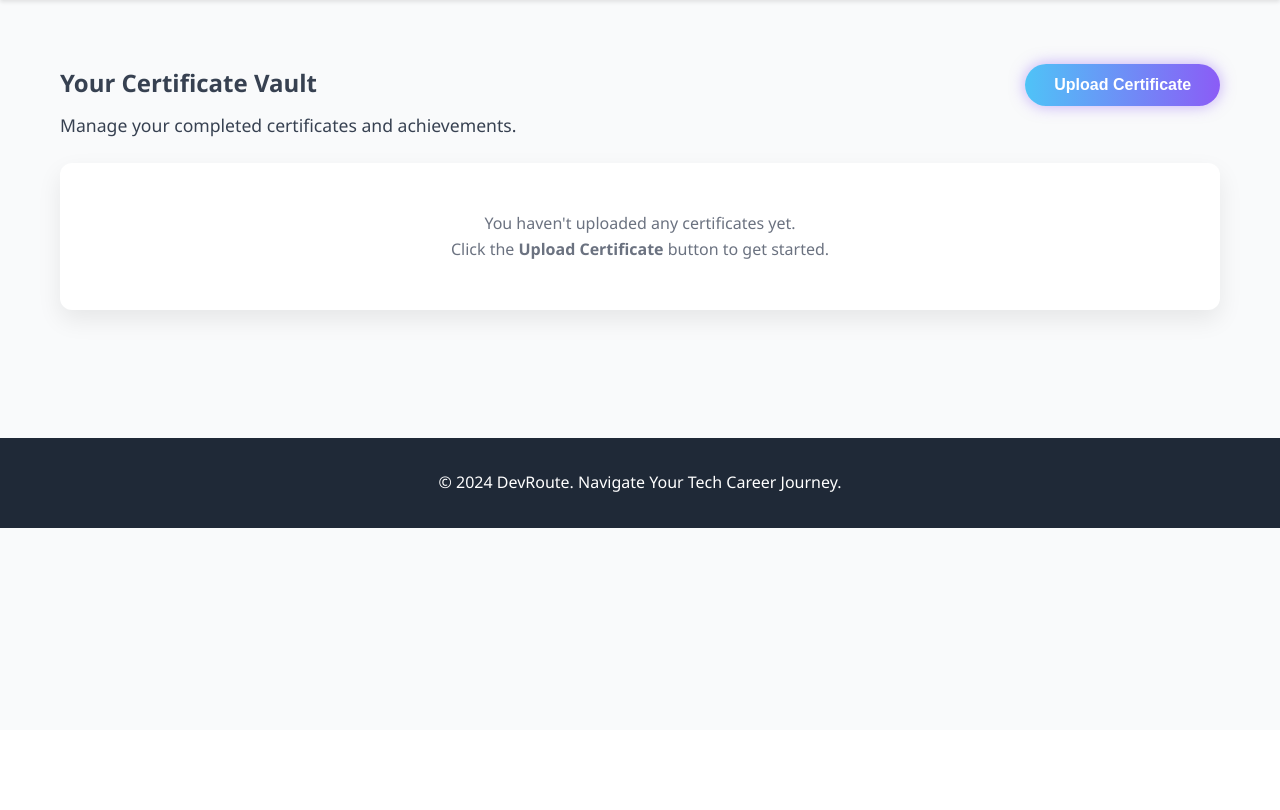
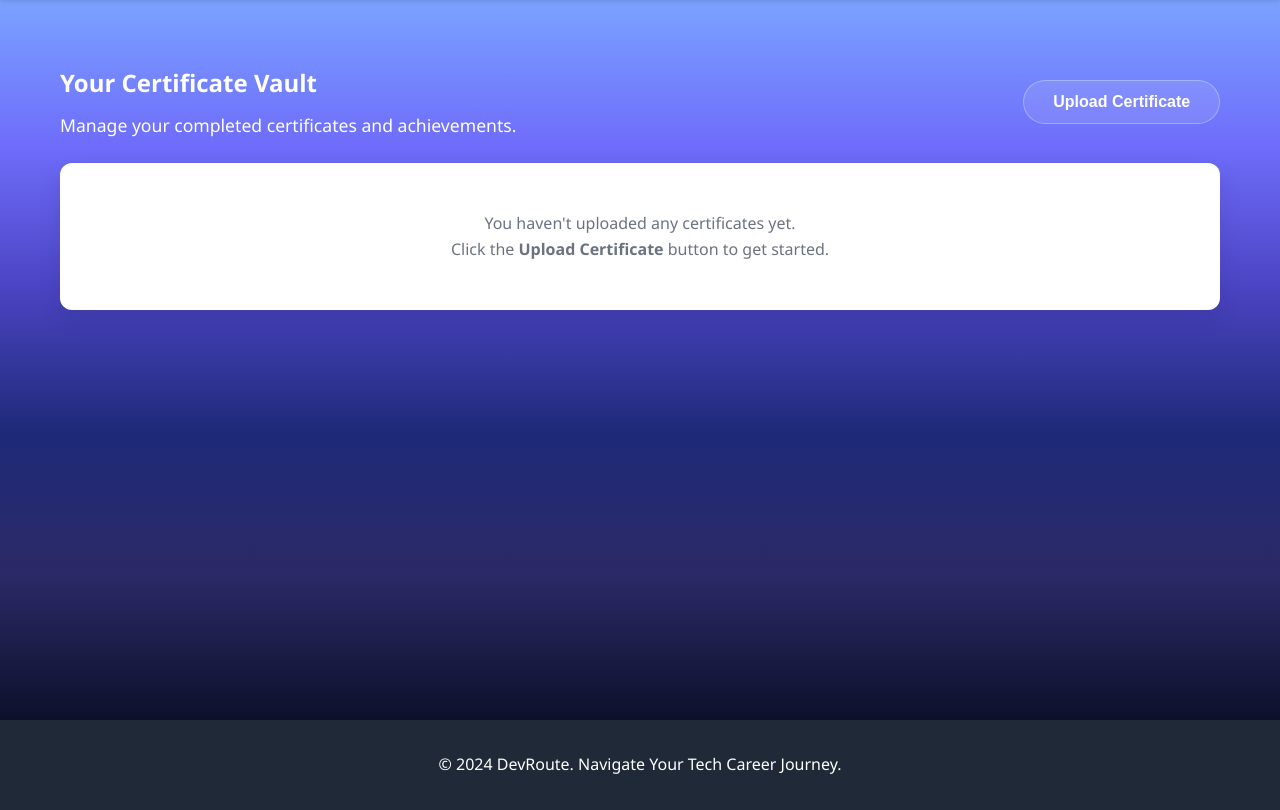
Before and after one commit to TrishaCaracas/devroute-2, a PHP site: page /vault in a window 1280 px wide. Shown: the part 70-880 px from the top of the page. Before the commit the page ends 598 px from the top, so only its background shows below. Run offline with PHP 8.4, Linux system fonts and the light colour scheme; the visitor is signed in with stand-in values (Sample User, id 1); data that the repository does not hold is empty.

Commit message:
with background color

```diff
--- a/src/assets/css/style.css
+++ b/src/assets/css/style.css
@@ -102,14 +102,14 @@ body {
 }
 
 .btn-secondary {
-    background: var(--tertiary-color);
+    background: var(--primary-color);
     color: white;
 }
 
 .btn-secondary:hover {
     background: var(--secondary-color);
     transform: translateY(-2px);
-    box-shadow: 0 4px 8px rgba(4, 150, 255, 0.3);
+    box-shadow: 0 4px 8px rgba(0, 107, 166, 0.3);
 }
 
 .btn-block {
@@ -467,7 +467,7 @@ body {
 
 /* Alerts */
 .alert {
-    padding: 1rem;
+    padding: 1rem 1rem;
     margin: 1rem auto;
     border-radius: 0.375rem;
     max-width: 1200px;
@@ -775,6 +775,15 @@ body {
     }
 }
 .profile-section {
+    background: linear-gradient(
+    to bottom,
+    #7aa2ff,   /* light blue highlight */
+    #6f6dfb,   /* soft violet-blue */
+    #4b44c3,   /* mid purple-blue */
+    #1e2a78,   /* deep blue */
+    #2b2966,   /* dark violet */
+    #0d102b    /* near-black base */
+    );
     padding: 3rem 0;
 }
 
@@ -1099,7 +1108,16 @@ body {
 /* Vault Section */
 .vault-section {
     padding: 4rem 0;
-    background: var(--light);
+    background: linear-gradient(
+    to bottom,
+    #7aa2ff,   /* light blue highlight */
+    #6f6dfb,   /* soft violet-blue */
+    #4b44c3,   /* mid purple-blue */
+    #1e2a78,   /* deep blue */
+    #2b2966,   /* dark violet */
+    #0d102b    /* near-black base */
+    );
+    min-height: calc(100vh - 80px); /* adjust 80px to your navbar height */
 }
 
 .vault-header {
@@ -1111,6 +1129,7 @@ body {
 }
 
 .vault-header-info {
+    color: white;
     display: flex;
     flex-direction: column;
     gap: 0.5rem;
@@ -1121,7 +1140,7 @@ body {
 }
 
 .vault-header-info .subtitle {
-    color: var(--text);
+    color: white;
     margin: 0;
 }
 
@@ -1533,7 +1552,7 @@ body.modal-open {
 
 .subtitle {
     text-align: center;
-    color: var(--text);
+    color: white;
     margin-bottom: 3rem;
     font-size: 1.1rem;
 }
@@ -1687,8 +1706,8 @@ body.modal-open {
     background: var(--dark);
     color: white;
     text-align: center;
-    padding: 2rem 0;
-    margin-top: 4rem;
+    padding: 2rem;
+    margin: 0;
 }
 
 .footer p {
--- a/src/layouts/_footer.php
+++ b/src/layouts/_footer.php
@@ -2,7 +2,7 @@
         <div class="container">
             <p>&copy; 2024 DevRoute. Navigate Your Tech Career Journey.</p>
         </div>
-    </footer>
+</footer>
     <script src="assets/js/main.js"></script>
 </body>
 </html>
--- a/src/vault.php
+++ b/src/vault.php
@@ -146,7 +146,7 @@ $certificates = get_user_certificates($_SESSION['id']);
                 <h1>Your Certificate Vault</h1>
                 <p class="subtitle">Manage your completed certificates and achievements.</p>
             </div>
-            <button class="btn btn-primary" id="open-vault-modal">Upload Certificate</button>
+            <button class="btn btn-secondary" id="open-vault-modal">Upload Certificate</button>
         </div>
 
         <?php if (!empty($errors)): ?>
@@ -207,7 +207,7 @@ $certificates = get_user_certificates($_SESSION['id']);
                         </div>
 
                         <div class="certificate-actions">
-                            <a class="btn btn-secondary btn-sm" href="certificate_download.php?id=<?php echo $certificate['id']; ?>" target="_blank" rel="noopener noreferrer">View</a>
+                            <a class="btn btn-outline btn-sm" href="certificate_download.php?id=<?php echo $certificate['id']; ?>" target="_blank" rel="noopener noreferrer">View</a>
                             <button class="btn btn-outline btn-sm edit-certificate" data-id="<?php echo $certificate['id']; ?>">Edit</button>
                             <form method="POST" action="vault" class="inline-form" onsubmit="return confirm('Delete this certificate?');">
                                 <input type="hidden" name="action" value="delete">
```
